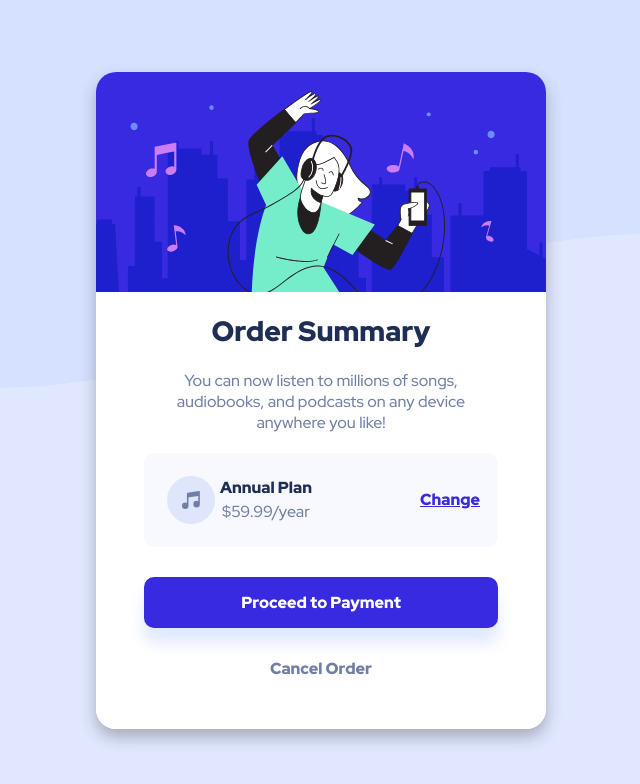
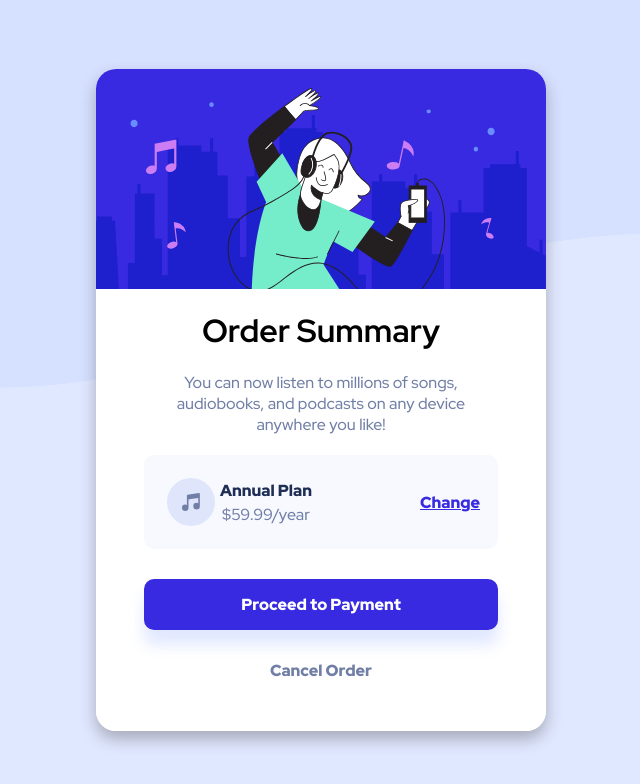
Before and after one commit to mollyytran/order-summary-component-main, a plain HTML site: page index.html in a window 1280 px wide. Shown: the whole page, without its empty margins (319-959 px from the left). Drawn offline with Linux system fonts and the light colour scheme.

Commit message:
Update style

```diff
--- a/index.html
+++ b/index.html
@@ -16,17 +16,17 @@
 
     <div class="text-container">
 
-        <h1 class="header">Order Summary</h1>
+        <h1>Order Summary</h1>
         <p class="description">You can now listen to millions of songs, audiobooks, and podcasts on any
           device anywhere you like!</p>
 
       <div class="plan-container">
 
         <img class="icon-music" src="images/icon-music.svg" alt="music note">
-        <section class="ap-container">
+        <article class="ap-container">
           <p class="annual-plan">Annual Plan</p>
           <p class="price">$59.99/year</p>
-        </section>
+        </article>
         <a href="#" class="changebutton">Change</a>
 
       </div>
--- a/styles.css
+++ b/styles.css
@@ -38,7 +38,7 @@ body{
     font-size: 1rem;
 }
 
-.header{
+#h1{
     color: #1F2E55;
     font-weight: 900;
     font-size: 1.75rem;
```
